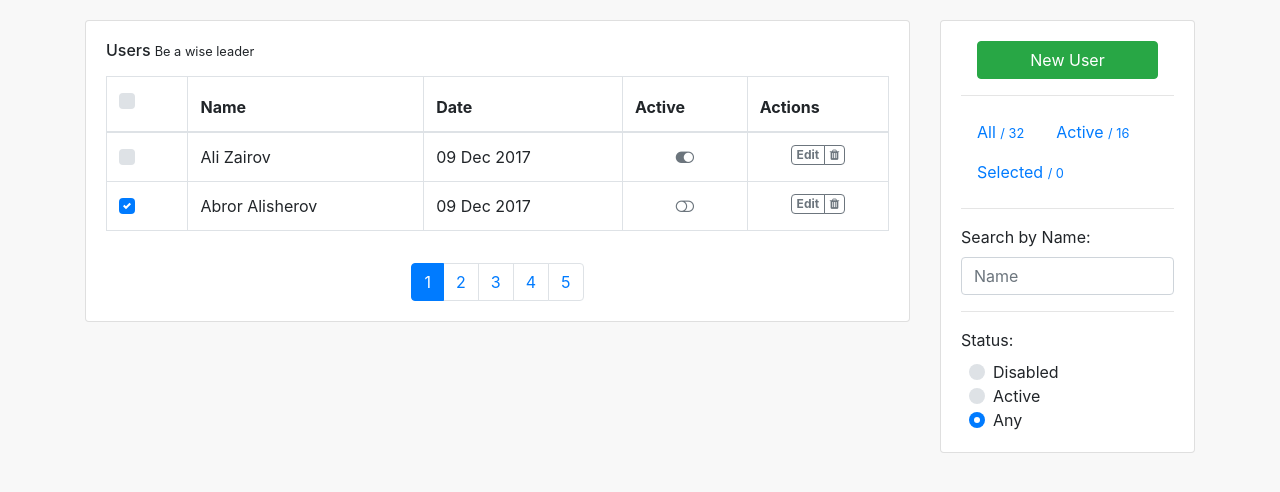
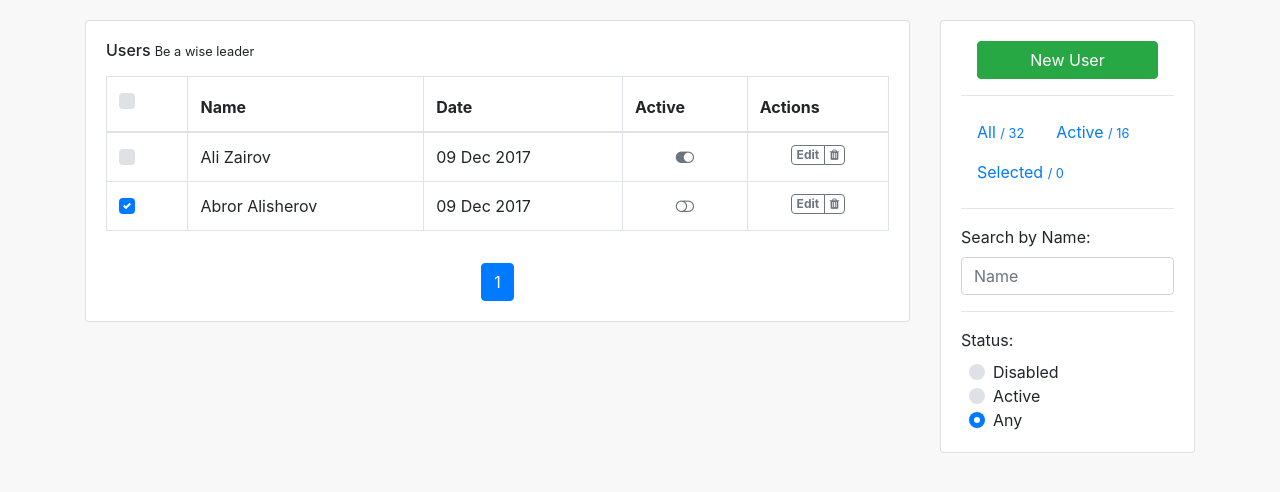
Before and after one commit to Bilol03/user_list_app, a plain HTML site: page index.html in a window 1280 px wide. Drawn offline with nearby package versions, Linux system fonts and the light colour scheme.

Commit message:
pagination part has been finished

```diff
--- a/index.html
+++ b/index.html
@@ -82,11 +82,11 @@
               </div>
               <div class="d-flex justify-content-center">
                 <ul class="pagination mt-3 mb-0">
-                  <li class="active page-item"><a href="#" class="page-link">1</a></li>
+                  <!-- <li class="active page-item"><a href="#" class="page-link">1</a></li>
                   <li class="page-item"><a href="#" class="page-link">2</a></li>
                   <li class="page-item"><a href="#" class="page-link">3</a></li>
                   <li class="page-item"><a href="#" class="page-link">4</a></li>
-                  <li class="page-item"><a href="#" class="page-link">5</a></li>
+                  <li class="page-item"><a href="#" class="page-link">5</a></li> -->
                 </ul>
               </div>
             </div>
--- a/js/htmlElements.js
+++ b/js/htmlElements.js
@@ -19,3 +19,10 @@ const usersEl = ({ fullName, userId, selected, active }) => {
 		</tr>
 	`
 }
+
+
+const buttonsEl = ({ page }) => {
+	return `
+		<li data-page="${page}" onclick="findPage(this)" class="page-item ${page == 1 ? 'active' : ''}"><a href="#" class="page-link">${page}</a></li>
+	`
+}
--- a/js/main.js
+++ b/js/main.js
@@ -1,4 +1,5 @@
 class UserSystem {
+	paginationEl = document.querySelector('.pagination')
 	confirmPassword = document.querySelector('#confirmPassword')
 	fullNameInput = document.querySelector('#fullNameInput')
 	usernameInput = document.querySelector('#usernameInput')
@@ -6,8 +7,9 @@ class UserSystem {
 	emailInput = document.querySelector('#emailInput')
 	tableBody = document.querySelector('#tableBody')
 	bioInput = document.querySelector('#bioInput')
+
 	page = 1
-	limit = 10
+	limit = 2
 
 	get users () {
 		const users = window.localStorage.getItem('users')
@@ -142,15 +144,32 @@ class UserSystem {
 		}
 	}
 
+	paginationButtons () {
+		const numberOfPages = Math.ceil(this.users.length / this.limit)
 
-	paginateUsers () {}
+		this.paginationEl.innerHTML = null
+		for(let page = 1; page <= numberOfPages; page++) {
+			let newButtonEl = buttonsEl({ page })
+			this.paginationEl.innerHTML += newButtonEl
+		}
+	}
+
+	findPage (html) {
+		const buttons = document.querySelectorAll('.page-item')
+		buttons.forEach(el => el.classList.remove('active'))
+
+		html.classList.add('active')
+		this.renderUsers({ page: html.dataset.page })
+	}
+
 }
+
 
 let newUser = document.querySelector('#newUser')
 
 const userSystem = new UserSystem()
 userSystem.renderUsers({}	)
-
+userSystem.paginationButtons()
 
 // event handlers
 function selectUser (html) {
@@ -177,3 +196,8 @@ newUser.onclick = el => {
 	userSystem.createUser()
 
 }
+
+
+function findPage(html) {
+	userSystem.findPage(html)
+}
```
